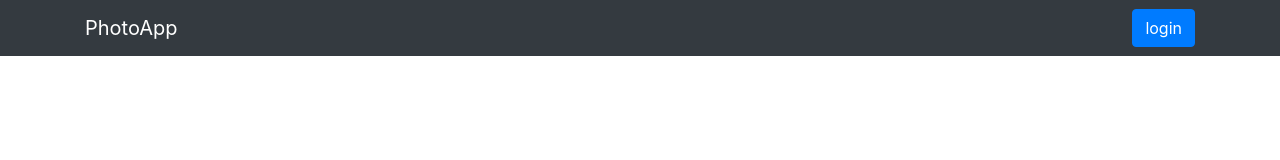
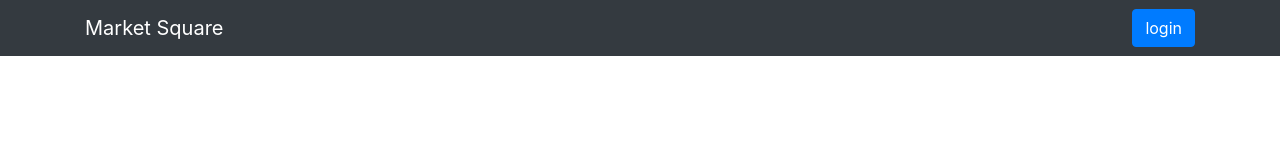
Before and after one commit to anowakowski/MarketSquare_SPA, an Angular app: page / in a window 1280 px wide. Shown: the top 160 px of the page. Built offline with nearby package versions, Linux system fonts and the light colour scheme.

Commit message:
change name to market square

```diff
--- a/src/app/app.component.html
+++ b/src/app/app.component.html
@@ -1,6 +1,6 @@
 <nav class="navbar navbar-expand-sm bg-dark navbar-dark fixed-top" id="main-nav">
   <div class="container">
-    <a href="index.html" class="navbar-brand">PhotoApp <i class="fa fa-camera-retro"></i></a>
+    <a href="index.html" class="navbar-brand">Market Square <i class="fa fa-camera-retro"></i></a>
     <button class="navbar-toggler" data-toggle="collapse" data-target="#navbarCollapse">
       <span class="navbar-toggler-icon"></span>
     </button>
```
